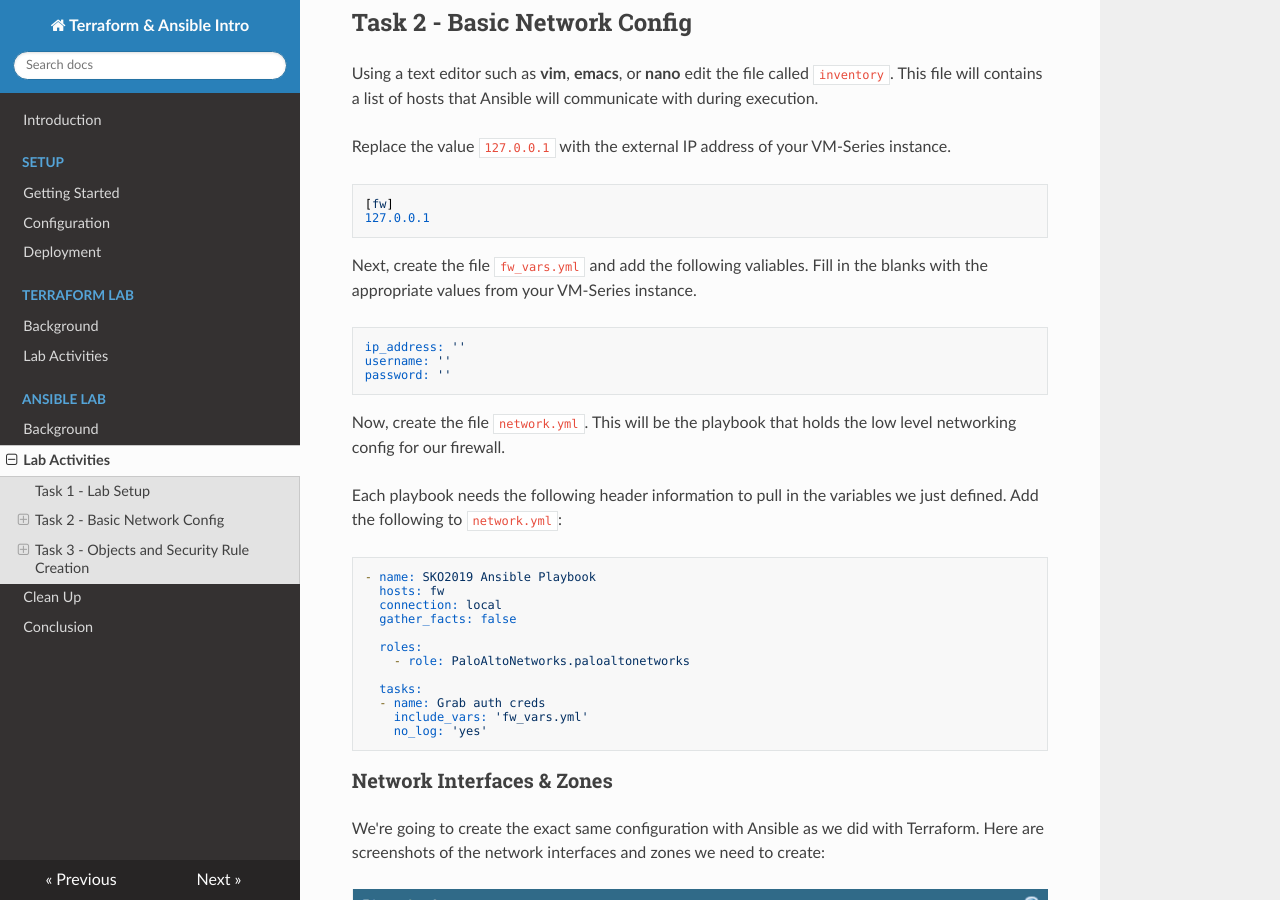
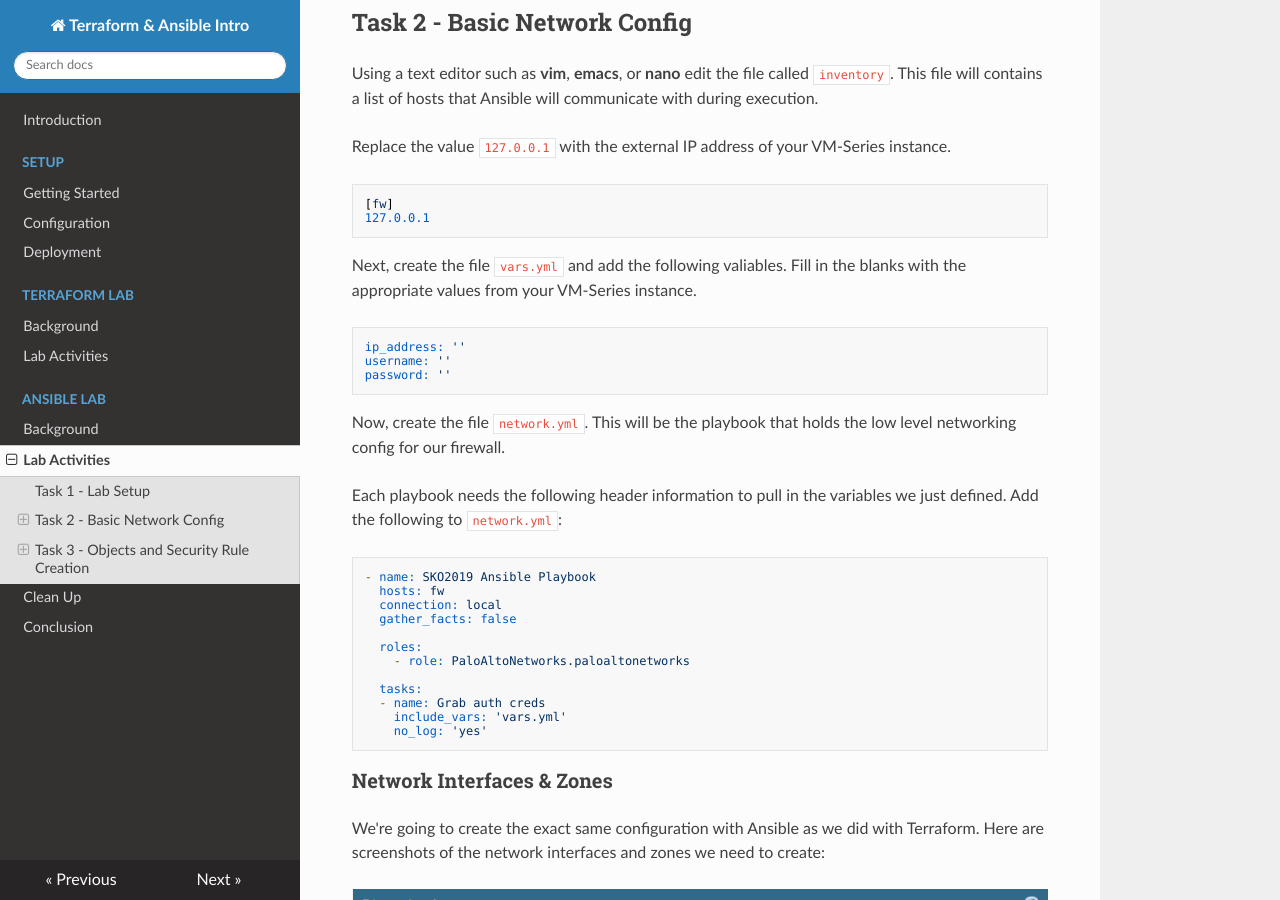
Before and after one commit to PaloAltoNetworks/terraform-ansible-intro, an MkDocs documentation site: the page built from docs/ansible-lab.md, in a window 1280 px wide and 900 px high, scrolled down 596 px. Built offline with MkDocs 1.6.1, drawn with Linux system fonts in a browser that asks for light colours; nearby versions of some CDN libraries; old or Windows-style settings are respelled for this version of MkDocs; some of the changed text lies outside the part shown.

Commit message:
More documentation tweaks

````diff
--- a/docs/ansible-lab.md
+++ b/docs/ansible-lab.md
@@ -33,7 +33,7 @@ Replace the value `127.0.0.1` with the external IP address of your VM-Series ins
 127.0.0.1
 ```
 
-Next, create the file `fw_vars.yml` and add the following valiables.  Fill in the blanks with the appropriate values from your VM-Series instance.
+Next, create the file `vars.yml` and add the following valiables.  Fill in the blanks with the appropriate values from your VM-Series instance.
 
 ```yml
 ip_address: ''
@@ -56,7 +56,7 @@ Each playbook needs the following header information to pull in the variables we
 
   tasks:
   - name: Grab auth creds
-    include_vars: 'fw_vars.yml'
+    include_vars: 'vars.yml'
     no_log: 'yes'
 ```
 
@@ -77,7 +77,7 @@ Add the following to `network.yml`:
 ```yml
   tasks:
   - name: Grab auth creds
-    include_vars: 'fw_vars.yml'
+    include_vars: 'vars.yml'
     no_log: 'yes'
 
   - name: "Configure eth1/1"
@@ -121,7 +121,7 @@ Your final, full `network.yml` playbook should look like this:
 
   tasks:
   - name: Grab auth creds
-    include_vars: 'fw_vars.yml'
+    include_vars: 'vars.yml'
     no_log: 'yes'
 
   - name: "Configure eth1/1"
@@ -171,7 +171,7 @@ Now we will create the same address object and security rules as in the Terrafor
 
   tasks:
   - name: Grab auth creds
-    include_vars: 'fw_vars.yml'
+    include_vars: 'vars.yml'
     no_log: 'yes'
 ```
 
@@ -257,7 +257,7 @@ Your final, full `rules.yml` playbook should look like this:
 
   tasks:
   - name: Grab auth creds
-    include_vars: 'fw_vars.yml'
+    include_vars: 'vars.yml'
     no_log: 'yes'
 
   - name: "Add address object for wordpress server"
````
Also changed, not shown: docs/terraform-lab.md (+3 -3 lines).
